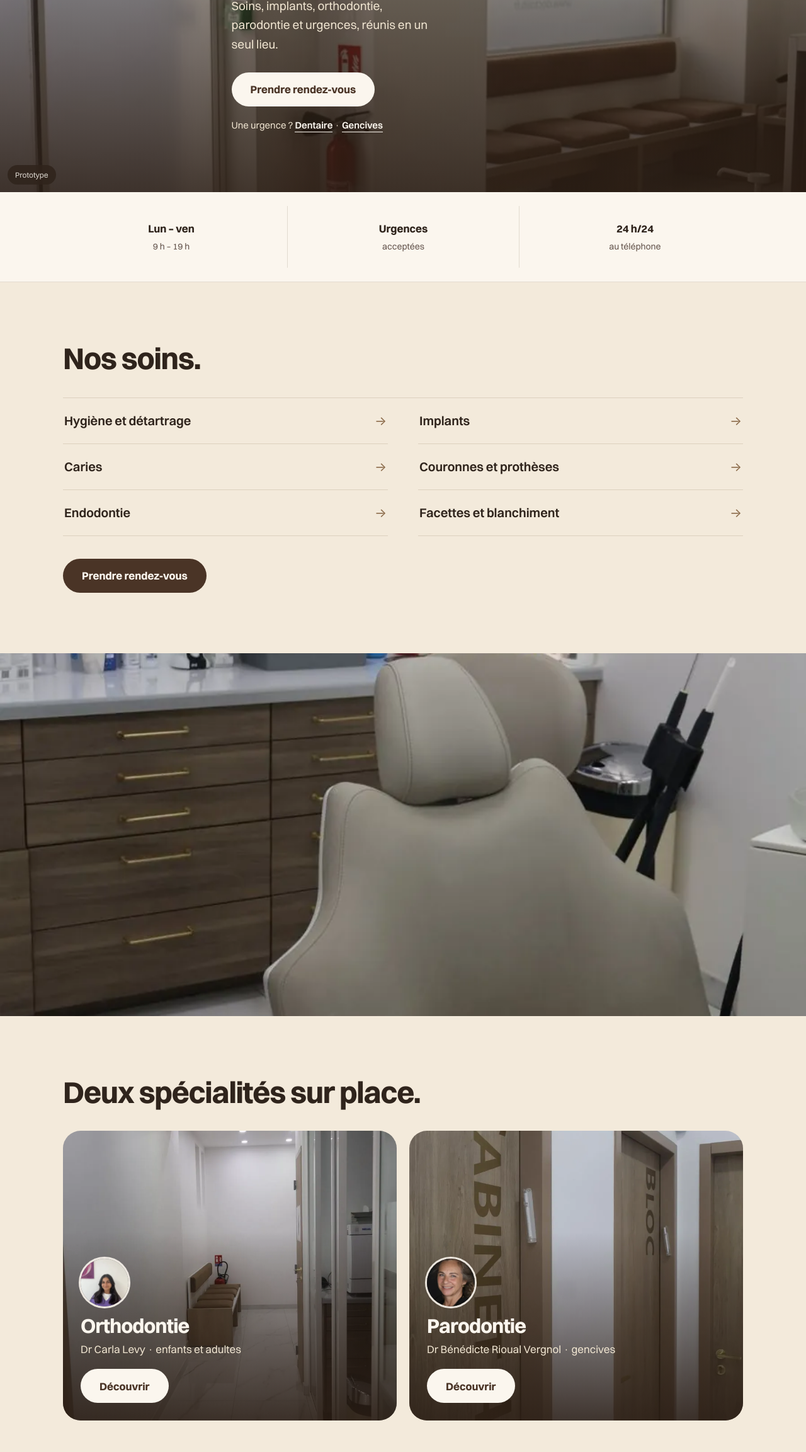
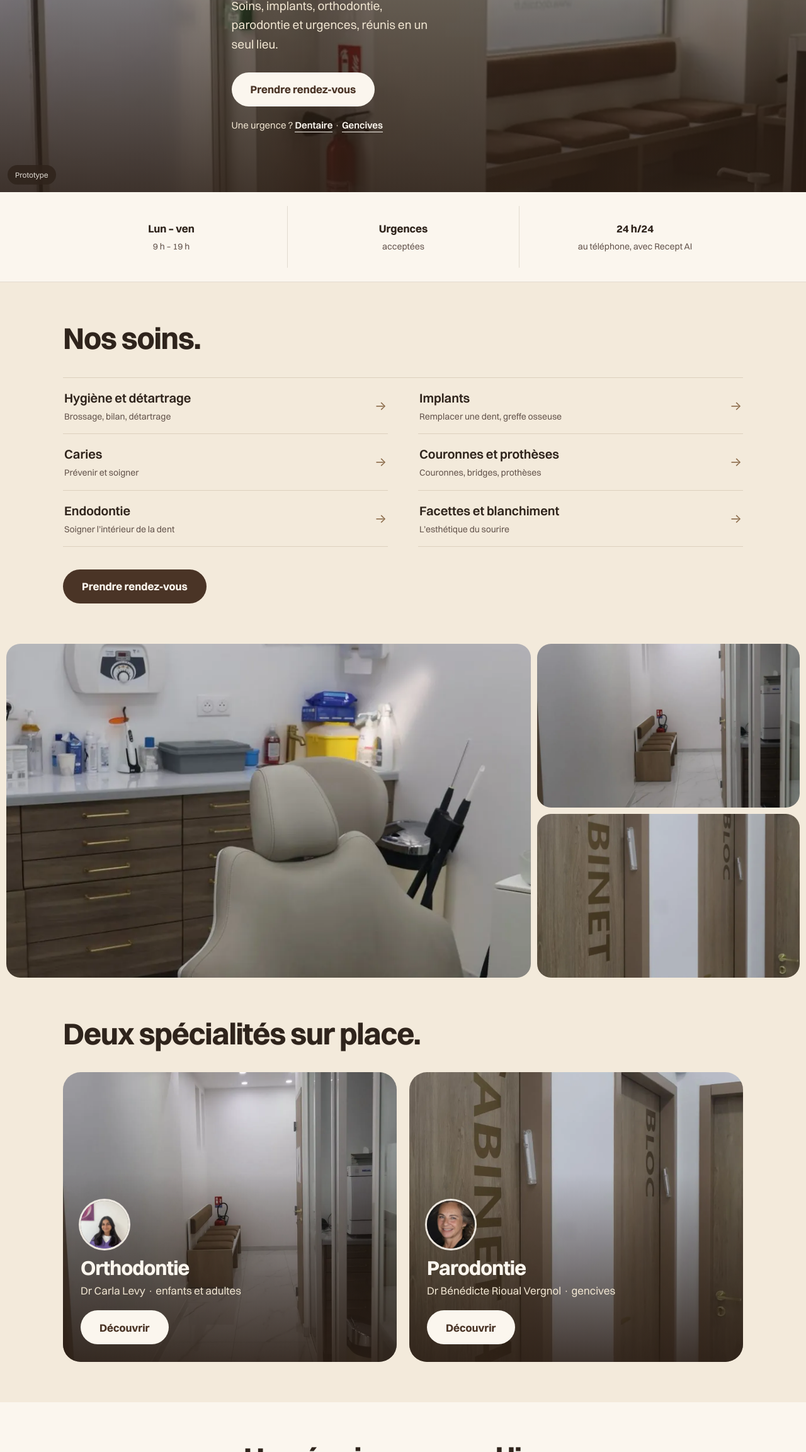
Before and after one commit to gestions2stockcab/espace-dentaire-malakoff, a plain HTML site: page partage/prototype-accueil.html in a window 1280 px wide. Shown: the part 495-2800 px from the top of the page at 63% size. Drawn offline with Linux system fonts and the light colour scheme.

Commit message:
Prototype étoffé

```diff
--- a/partage/prototype-accueil.html
+++ b/partage/prototype-accueil.html
@@ -44,17 +44,24 @@ header a.tel{color:var(--creme);text-decoration:none;font-weight:600;font-size:1
 .infos div+div{border-left:1px solid var(--trait)}
 
 /* 3. soins : une liste, une action */
-.soins{padding:96px 0}
+.soins{padding:64px 0}
 .soins ul{list-style:none;margin:36px 0 36px;padding:0;border-top:1px solid var(--trait)}
-.soins li a{display:flex;justify-content:space-between;align-items:center;padding:20px 2px;border-bottom:1px solid var(--trait);text-decoration:none;font-size:20px;font-weight:600;color:var(--espresso)}
+.soins li a{display:flex;justify-content:space-between;align-items:center;gap:12px;padding:16px 2px;border-bottom:1px solid var(--trait);text-decoration:none;font-size:20px;font-weight:600;color:var(--espresso)}
 .soins li a:after{content:"→";color:var(--chene);font-weight:400}
 @media(min-width:800px){.soins ul{columns:2;column-gap:48px}.soins li{break-inside:avoid}}
 
 /* 4. grande photo */
-.photo{height:72svh;min-height:420px;background:url(../assets/c9c0e86dd4a7.webp) center 60%/cover}
+.soins li small{display:block;font-size:14px;font-weight:400;color:var(--discret);margin-top:2px}
+.mosaique{display:grid;grid-template-columns:2fr 1fr;grid-template-rows:260px 260px;gap:10px;padding:0 10px}
+.mosaique img{width:100%;height:100%;object-fit:cover;border-radius:22px}.mosaique img:first-child{grid-row:1/3}
+@media(max-width:760px){.mosaique{grid-template-columns:1fr 1fr;grid-template-rows:300px 170px}.mosaique img:first-child{grid-row:auto;grid-column:1/3}}
+.lire{padding:64px 0;background:var(--creme)}.lire .grille{display:grid;grid-template-columns:repeat(3,1fr);gap:14px;margin:28px 0}
+.lire a.c{display:block;padding:22px;border-radius:20px;background:var(--sable);text-decoration:none;color:var(--espresso);font-weight:600;font-size:18px;line-height:1.3}.lire a.c small{display:block;font-weight:500;font-size:12px;letter-spacing:.08em;text-transform:uppercase;color:var(--chene);margin-bottom:8px}
+@media(max-width:760px){.lire .grille{grid-template-columns:1fr}}
+nav.menu{display:none}@media(min-width:900px){nav.menu{display:flex;gap:26px}nav.menu a{color:var(--creme);text-decoration:none;font-weight:600;font-size:15px;opacity:.92}}
 
 /* 5. spécialités : deux cartes photo */
-.spe{padding:96px 0}
+.spe{padding:64px 0}
 .spe .duo{display:grid;grid-template-columns:1fr 1fr;gap:20px;margin-top:36px}
 .carte{position:relative;border-radius:28px;overflow:hidden;min-height:460px;display:flex;align-items:flex-end;color:var(--creme);text-decoration:none}
 .carte img{position:absolute;inset:0;width:100%;height:100%;object-fit:cover}
@@ -65,13 +72,13 @@ header a.tel{color:var(--creme);text-decoration:none;font-weight:600;font-size:1
 @media(max-width:760px){.spe .duo{grid-template-columns:1fr}.carte{min-height:400px}}
 
 /* 6. équipe */
-.equipe{padding:96px 0;background:var(--creme);text-align:center}
+.equipe{padding:64px 0;background:var(--creme);text-align:center}
 .av{display:flex;justify-content:center;margin:30px 0 34px}
 .av img{width:72px;height:72px;border-radius:50%;object-fit:cover;margin-left:-14px;box-shadow:0 0 0 4px var(--creme)}
 .av img:first-child{margin-left:0}
 
 /* 7. avis */
-.avis{padding:96px 0;text-align:center}
+.avis{padding:64px 0;text-align:center}
 .note{font-size:72px;font-weight:700;color:var(--espresso);line-height:1}.note small{font-size:26px;color:var(--discret)}
 .etoiles{color:#d9a33a;font-size:22px;letter-spacing:3px;margin:8px 0 26px}
 blockquote{margin:0 auto 28px;max-width:34ch;font-size:22px;line-height:1.45;color:var(--espresso)}
@@ -86,7 +93,7 @@ blockquote footer{font-size:15px;color:var(--discret);margin-top:12px}
 .proto{position:fixed;left:12px;bottom:12px;z-index:9;background:#2f241c;color:#fbf6ee;font-size:12px;padding:6px 12px;border-radius:999px;opacity:.85}
 </style></head>
 <body>
-<header><div class="wrap"><a class="logo" href="#">Espace dentaire<b>Malakoff</b></a><a class="tel" href="tel:+33185626200">01 85 62 62 00</a></div></header>
+<header><div class="wrap"><a class="logo" href="#">Espace dentaire<b>Malakoff</b></a><nav class="menu"><a href="../c/les-soins-dentaires/">Soins</a><a href="../c/orthodontie/">Orthodontie</a><a href="../c/lequipe-du-centre-dentaire/">L’équipe</a><a href="../c/conseils-patients/">Fiches conseils</a><a href="../c/actualites/">Actualités</a></nav><a class="tel" href="tel:+33185626200">01 85 62 62 00</a></div></header>
 
 <section class="hero"><div class="wrap">
 <h1>Votre espace dentaire à Malakoff.</h1>
@@ -98,23 +105,23 @@ blockquote footer{font-size:15px;color:var(--discret);margin-top:12px}
 <section class="infos"><div class="wrap">
 <div><b>Lun – ven</b><span>9 h – 19 h</span></div>
 <div><b>Urgences</b><span>acceptées</span></div>
-<div><b>24 h/24</b><span>au téléphone</span></div>
+<div><b>24 h/24</b><span>au téléphone, avec Recept AI</span></div>
 </div></section>
 
 <section class="soins"><div class="wrap">
 <h2>Nos soins.</h2>
 <ul>
-<li><a href="../c/hygiene-dentaire/">Hygiène et détartrage</a></li>
-<li><a href="../c/les-caries/">Caries</a></li>
-<li><a href="../c/devitalisation-traitement-endodontique/">Endodontie</a></li>
-<li><a href="../c/les-implants-dentaires-expliques/">Implants</a></li>
-<li><a href="../c/les-protheses-et-bridges/">Couronnes et prothèses</a></li>
-<li><a href="../c/les-facettes/">Facettes et blanchiment</a></li>
+<li><a href="../c/hygiene-dentaire/"><span>Hygiène et détartrage<small>Brossage, bilan, détartrage</small></span></a></li>
+<li><a href="../c/les-caries/"><span>Caries<small>Prévenir et soigner</small></span></a></li>
+<li><a href="../c/devitalisation-traitement-endodontique/"><span>Endodontie<small>Soigner l’intérieur de la dent</small></span></a></li>
+<li><a href="../c/les-implants-dentaires-expliques/"><span>Implants<small>Remplacer une dent, greffe osseuse</small></span></a></li>
+<li><a href="../c/les-protheses-et-bridges/"><span>Couronnes et prothèses<small>Couronnes, bridges, prothèses</small></span></a></li>
+<li><a href="../c/les-facettes/"><span>Facettes et blanchiment<small>L’esthétique du sourire</small></span></a></li>
 </ul>
 <a class="btn btn-main" href="https://www.doctolib.fr/centre-dentaire/malakoff/espace-dentaire-malakoff/booking/motives?specialityId=1&amp;telehealth=false&amp;placeId=practice-207016&amp;profile_skipped=true&amp;bookingFunnelSource=external_referral">Prendre rendez-vous</a>
 </div></section>
 
-<div class="photo" role="img" aria-label="Salle de soins de l’Espace dentaire Malakoff"></div>
+<div class="mosaique"><img src="../assets/c9c0e86dd4a7.webp" alt="Salle de soins de l’Espace dentaire Malakoff" loading="lazy"><img src="../assets/14e533a29b1a.webp" alt="Couloir des cabinets" loading="lazy"><img src="../assets/651e766d062e.webp" alt="Portes des cabinets" loading="lazy"></div>
 
 <section class="spe"><div class="wrap">
 <h2>Deux spécialités sur place.</h2>
@@ -127,6 +134,16 @@ blockquote footer{font-size:15px;color:var(--discret);margin-top:12px}
 <h2>Une équipe, un seul lieu.</h2>
 <div class="av"><img src="../assets/79809bfdea36.webp" alt="Dr Alicia Soussan"><img src="../assets/cdd69afe2a06.webp" alt="Dr Simon Atlan"><img src="../assets/ebcfb9c29a1d.webp" alt="Dr Laura Benchetrit"><img src="../assets/12a13cd93c16.webp" alt="Dr Cyriele Berdah"><img src="../assets/b871d9a34629.webp" alt="Dr Pierre-Alexandre Bouvet"><img src="../assets/c1c1f99dca42.webp" alt="Dr Carla Levy"><img src="../assets/714d052c3c75.webp" alt="Dr Bénédicte Rioual Vergnol"></div>
 <a class="btn btn-main" href="../c/lequipe-du-centre-dentaire/">Découvrir l’équipe</a>
+</div></section>
+
+<section class="lire"><div class="wrap">
+<h2>À lire.</h2>
+<div class="grille">
+<a class="c" href="../c/article-aligneurs-ou-appareil-fixe/"><small>Article</small>Aligneurs invisibles ou appareil fixe : comment choisir ?</a>
+<a class="c" href="../c/actu-2026-11-gencives/"><small>Conseil du mois</small>Gencives qui saignent</a>
+<a class="c" href="../c/conseil-apres-extraction/"><small>Fiche conseil</small>Après une extraction</a>
+</div>
+<a class="lien" href="../c/actualites/">Toutes les actualités</a> · <a class="lien" href="../c/conseils-patients/">Fiches conseils</a>
 </div></section>
 
 <section class="avis"><div class="wrap">
```
